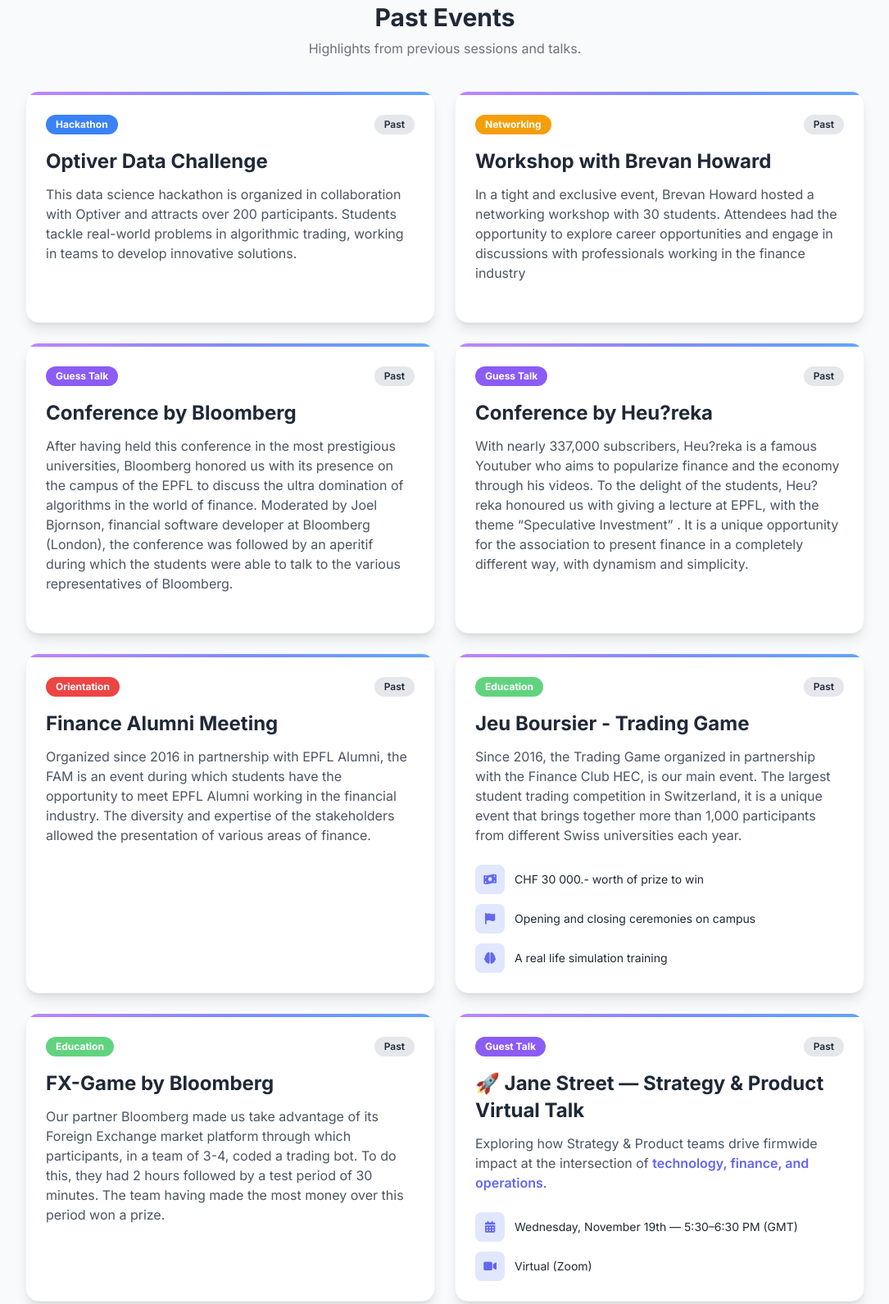
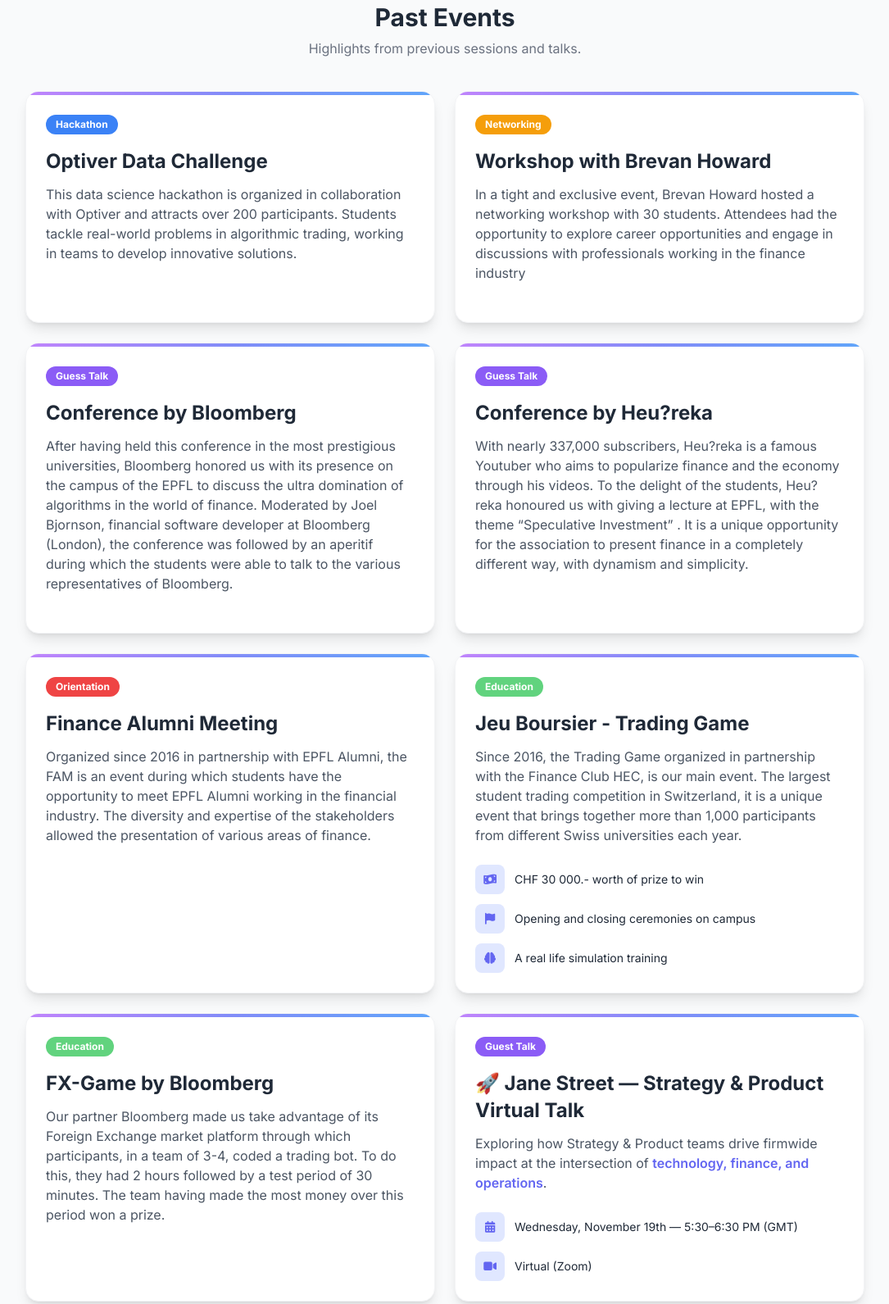
Before and after one commit to tfa-epfl/tfa-epfl.github.io, a website: page events.html in a window 1280 px wide. Shown: the part 992-2583 px from the top of the page at 82% size, without its empty margins (97-1182 px from the left). Drawn offline with Linux system fonts and the light colour scheme.

Commit message:
removed the past/upcomming tag

```diff
--- a/events.html
+++ b/events.html
@@ -123,9 +123,6 @@
             <span class="tag-analysis text-xs font-bold px-3 py-1 rounded-full">
                 Guest Talk
             </span>
-            <span class="text-xs font-semibold px-3 py-1 rounded-full bg-gray-200 dark:bg-gray-700">
-                Upcoming
-            </span>
         </div>
         <!-- Title -->
         <h3 class="text-2xl font-bold text-gray-800 dark:text-white mb-3 leading-snug">
@@ -188,9 +185,6 @@
 				Hackathon
 		  </span>
 
-		  <span class="text-xs font-semibold px-3 py-1 rounded-full bg-gray-200 dark:bg-gray-700">
-			Past
-		  </span>
 		</div>
 
 		<!-- Title -->
@@ -221,9 +215,6 @@
 					Networking
 			  </span>
 
-			  <span class="text-xs font-semibold px-3 py-1 rounded-full bg-gray-200 dark:bg-gray-700">
-				Past
-			  </span>
 			</div>
 
 			<!-- Title -->
@@ -253,9 +244,6 @@
 					Guess Talk
 			  </span>
 
-			  <span class="text-xs font-semibold px-3 py-1 rounded-full bg-gray-200 dark:bg-gray-700">
-				Past
-			  </span>
 			</div>
 
 			<!-- Title -->
@@ -286,9 +274,6 @@
 					Guess Talk
 			  </span>
 
-			  <span class="text-xs font-semibold px-3 py-1 rounded-full bg-gray-200 dark:bg-gray-700">
-				Past
-			  </span>
 			</div>
 
 			<!-- Title -->
@@ -316,9 +301,6 @@
         Orientation
       </span>
 
-      <span class="text-xs font-semibold px-3 py-1 rounded-full bg-gray-200 dark:bg-gray-700">
-        Past
-      </span>
     </div>
 
     <!-- Title -->
@@ -346,9 +328,6 @@
 				Education
 			  </span>
 
-			  <span class="text-xs font-semibold px-3 py-1 rounded-full bg-gray-200 dark:bg-gray-700">
-				Past
-			  </span>
 			</div>
 
 			<!-- Title -->
@@ -400,9 +379,6 @@
 				Education
 			  </span>
 
-			  <span class="text-xs font-semibold px-3 py-1 rounded-full bg-gray-200 dark:bg-gray-700">
-				Past
-			  </span>
 			</div>
 
 			<!-- Title -->
@@ -431,9 +407,6 @@
         Guest Talk
       </span>
 
-      <span class="text-xs font-semibold px-3 py-1 rounded-full bg-gray-200 dark:bg-gray-700">
-        Past
-      </span>
     </div>
 
     <!-- Title -->
@@ -481,9 +454,6 @@
         Education
       </span>
 
-      <span class="text-xs font-semibold px-3 py-1 rounded-full bg-gray-200 dark:bg-gray-700">
-        Past
-      </span>
     </div>
 
     <!-- Title -->
```
